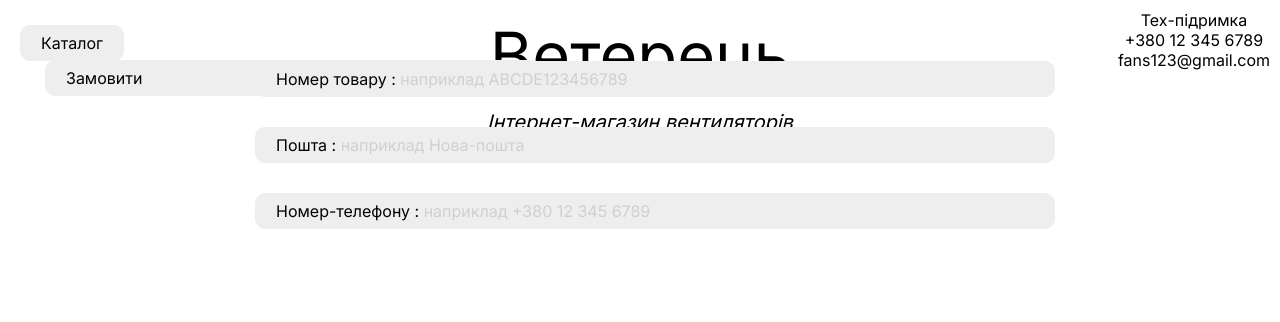
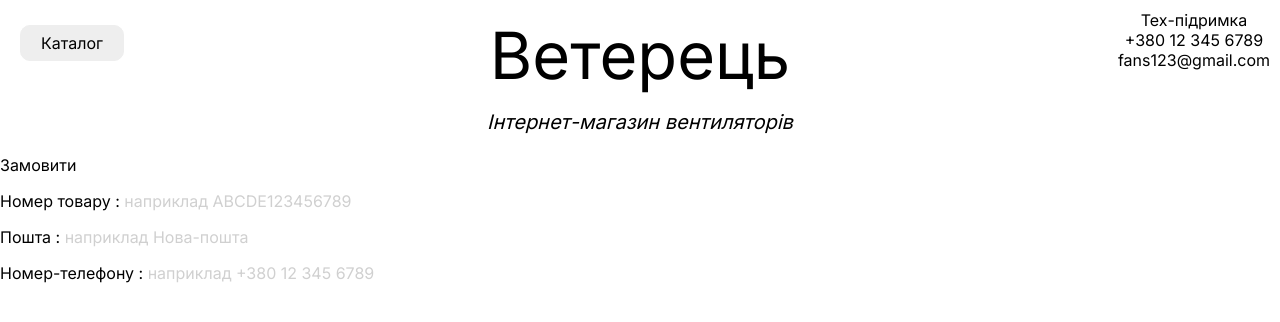
Before and after one commit to dag21321/shop, a plain HTML site: page index.html in a window 1280 px wide. Drawn offline with Linux system fonts and the light colour scheme.

Commit message:
Update index.html

```diff
--- a/index.html
+++ b/index.html
@@ -13,13 +13,10 @@
     </header>
 
     <main>
-        <p class="order1">Замовити</p>
-        <p class="order2">Номер товару : <span class="ex">наприклад ABCDE123456789</span></p>
-        <p class="order2">Пошта : <span class="ex">наприклад Нова-пошта</span></p>
-        <p class="order2">Номер-телефону : <span class="ex">наприклад +380 12 345 6789</span></p>
+        <p class="order">Замовити</p>
+        <p class="field">Номер товару : <span class="ex">наприклад ABCDE123456789</span></p>
+        <p class="field">Пошта : <span class="ex">наприклад Нова-пошта</span></p>
+        <p class="field">Номер-телефону : <span class="ex">наприклад +380 12 345 6789</span></p>
     </main>
-
-    <footer>
-    </footer>
 </body>
 </html>
```
